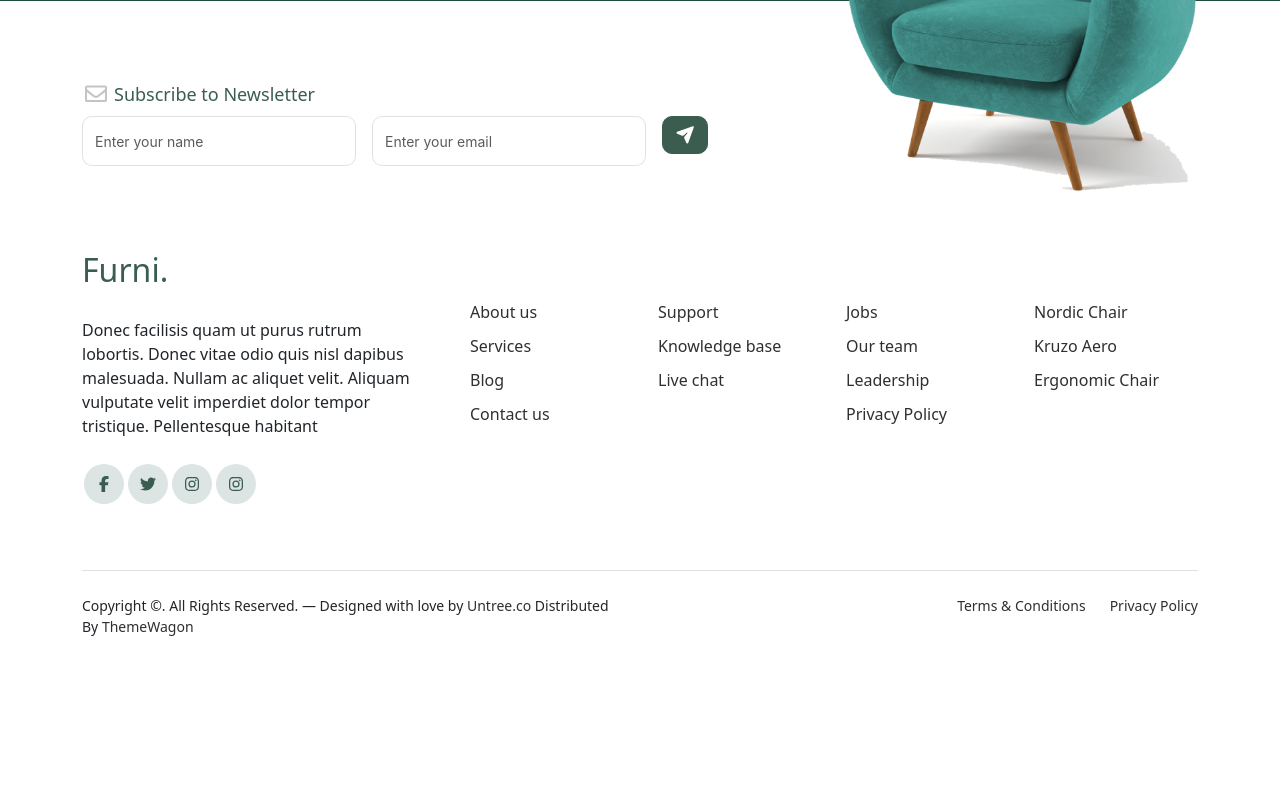
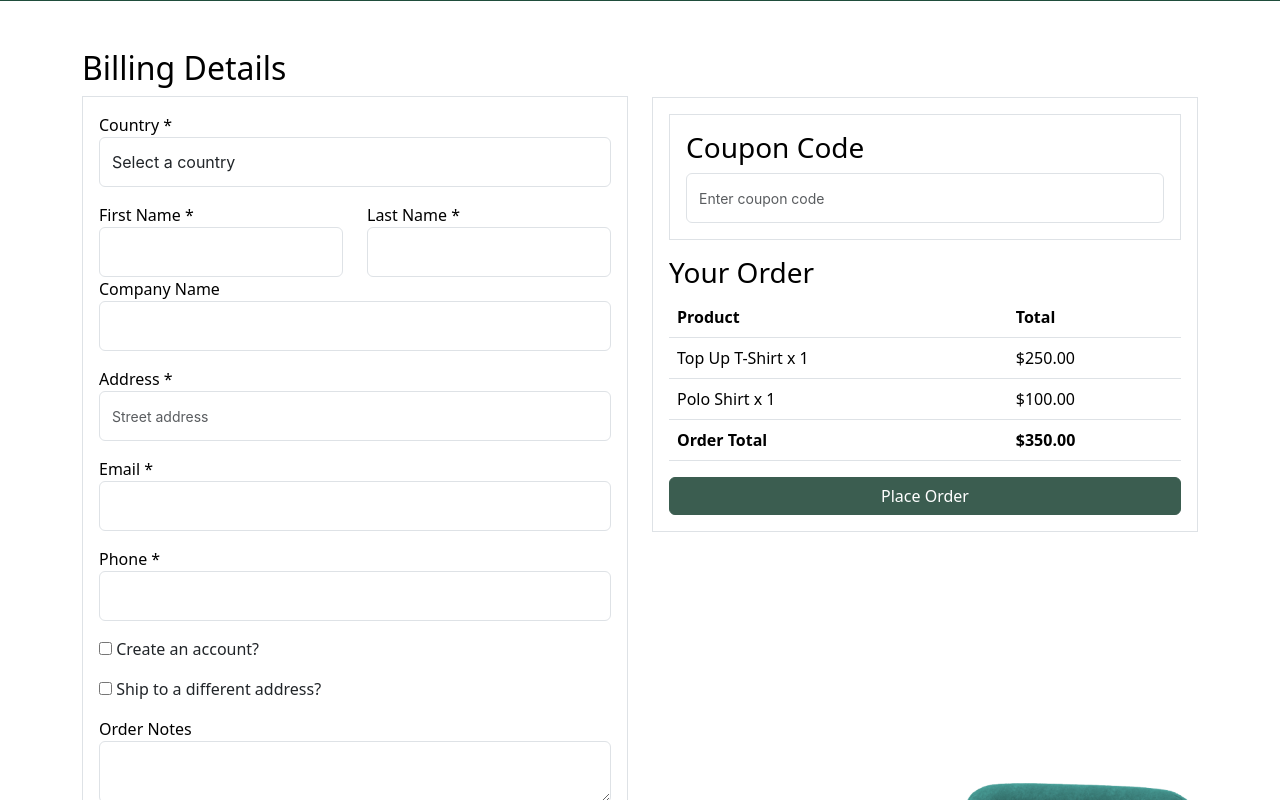
Before and after one commit to FlorinNatha/FunitureWebsie-frontend, a React (Vite) app: page /checkout in a window 1280 px wide. Shown: the part 360-1160 px from the top of the page. Before the commit the page ends 1085 px from the top, so only its background shows below. Built offline with nearby package versions, Linux system fonts and the light colour scheme.

Commit message:
add checkout page for frontend

```diff
--- a/src/pages/User/Checkout.jsx
+++ b/src/pages/User/Checkout.jsx
@@ -1,23 +1,163 @@
-import React from 'react'
+import React, { useState } from 'react';
 import '../../style/Home.css';
 
 function Checkout() {
+  const [formData, setFormData] = useState({
+    country: "",
+    firstName: "",
+    lastName: "",
+    companyName: "",
+    address: "",
+    apartment: "",
+    state: "",
+    postalZip: "",
+    email: "",
+    phone: "",
+    createAccount: false,
+    accountPassword: "",
+    shipDifferent: false,
+    diffCountry: "",
+    diffFirstName: "",
+    diffLastName: "",
+    diffCompanyName: "",
+    diffAddress: "",
+    diffApartment: "",
+    diffState: "",
+    diffPostalZip: "",
+    diffEmail: "",
+    diffPhone: "",
+    orderNotes: "",
+    couponCode: ""
+  });
+
+  const handleChange = (e) => {
+    const { name, value, type, checked } = e.target;
+    setFormData({
+      ...formData,
+      [name]: type === "checkbox" ? checked : value
+    });
+  };
+
+  const handleSubmit = (e) => {
+    e.preventDefault();
+    console.log("Form Data Submitted:", formData);
+  };
+
   return (
     <div>
       <div className="hero" style={{ backgroundColor: "#1f4d3b" }}>
-        <div className="container">
-          <div className="row justify-content-between">
-            <div className="col-lg-5">
-              <div className="intro-excerpt">
-                <h1>Check Out</h1>
+          <div className="container">
+            <div className="row justify-content-between">
+              <div className="col-lg-5">
+                <div className="intro-excerpt">
+                  <h1>Cart</h1>
+                </div>
+              </div>
+              <div className="col-lg-7"></div>
+            </div>
+          </div>
+        </div>
+      <div className="container py-5">
+        <div className='row'>
+        <div className='col-6'>
+          <h2 className="text-black">Billing Details</h2>
+          <form onSubmit={handleSubmit} className="p-3 border bg-white">
+            <div className="mb-3">
+              <label className="text-black">Country *</label>
+              <select name="country" className="form-control" onChange={handleChange}>
+                <option value="">Select a country</option>
+                <option value="Bangladesh">Bangladesh</option>
+                <option value="Algeria">Algeria</option>
+                <option value="Afghanistan">Afghanistan</option>
+              </select>
+            </div>
+            <div className="row">
+              <div className="col-md-6">
+                <label className="text-black">First Name *</label>
+                <input type="text" name="firstName" className="form-control" onChange={handleChange} />
+              </div>
+              <div className="col-md-6">
+                <label className="text-black">Last Name *</label>
+                <input type="text" name="lastName" className="form-control" onChange={handleChange} />
               </div>
             </div>
-            <div className="col-lg-7"></div>
+            <div className="mb-3">
+              <label className="text-black">Company Name</label>
+              <input type="text" name="companyName" className="form-control" onChange={handleChange} />
+            </div>
+            <div className="mb-3">
+              <label className="text-black">Address *</label>
+              <input type="text" name="address" className="form-control" onChange={handleChange} placeholder="Street address" />
+            </div>
+            <div className="mb-3">
+              <label className="text-black">Email *</label>
+              <input type="email" name="email" className="form-control" onChange={handleChange} />
+            </div>
+            <div className="mb-3">
+              <label className="text-black">Phone *</label>
+              <input type="text" name="phone" className="form-control" onChange={handleChange} />
+            </div>
+            <div className="mb-3">
+              <input type="checkbox" name="createAccount" onChange={handleChange} /> Create an account?
+              {formData.createAccount && (
+                <input type="password" name="accountPassword" className="form-control mt-2" placeholder="Password" onChange={handleChange} />
+              )}
+            </div>
+            <div className="mb-3">
+              <input type="checkbox" name="shipDifferent" onChange={handleChange} /> Ship to a different address?
+              {formData.shipDifferent && (
+                <div className="mt-3">
+                  <label className="text-black">Different Address *</label>
+                  <input type="text" name="diffAddress" className="form-control" onChange={handleChange} />
+                </div>
+              )}
+            </div>
+            <div className="mb-3">
+              <label className="text-black">Order Notes</label>
+              <textarea name="orderNotes" className="form-control" onChange={handleChange}></textarea>
+            </div>
+            </form>
           </div>
+
+          <div className='col-6 mt-5'>
+          <form onSubmit={handleSubmit} className="p-3 border bg-white">
+            <div className="border p-3 mb-3">
+              <h3 className="text-black">Coupon Code</h3>
+              <input type="text" name="couponCode" className="form-control" placeholder="Enter coupon code" onChange={handleChange} />
+            </div>
+            <h3 className="text-black">Your Order</h3>
+            <table className="table">
+              <thead>
+                <tr>
+                  <th>Product</th>
+                  <th>Total</th>
+                </tr>
+              </thead>
+              <tbody>
+                <tr>
+                  <td>Top Up T-Shirt x 1</td>
+                  <td>$250.00</td>
+                </tr>
+                <tr>
+                  <td>Polo Shirt x 1</td>
+                  <td>$100.00</td>
+                </tr>
+                <tr>
+                  <td><strong>Order Total</strong></td>
+                  <td><strong>$350.00</strong></td>
+                </tr>
+              </tbody>
+            </table>
+            <div className="form-group">
+              <button type="submit" className="btn btn-primary w-100">Place Order</button>
+            </div>
+          </form>
+        </div>
         </div>
       </div>
+
     </div>
-  )
+  );
 }
 
-export default Checkout
+export default Checkout;
```
